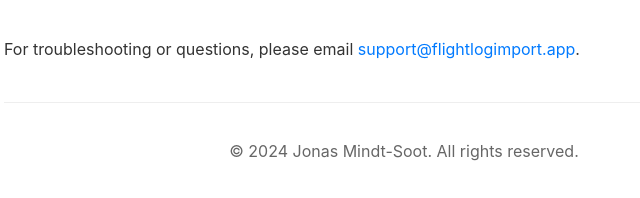
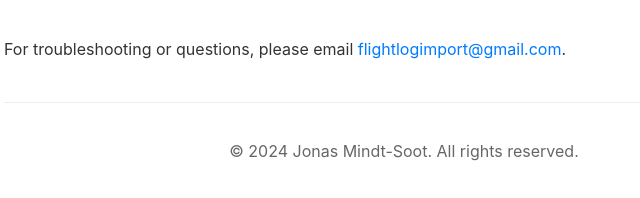
Before and after one commit to jsoot1/FlightLogImport-docs, a plain HTML site: page DOCUMENTATION.html in a window 1280 px wide. Shown: the part 1038-1236 px from the top of the page, 236-876 px from the left. Drawn offline with Linux system fonts and the light colour scheme.

Commit message:
Update DOCUMENTATION.html

```diff
--- a/DOCUMENTATION.html
+++ b/DOCUMENTATION.html
@@ -88,7 +88,7 @@ Date,From,To,Flight Number,Block Time,PIC,F/O,...
     </div>
 
     <div class="section">
-        <p>For troubleshooting or questions, please email <a href="mailto:support@flightlogimport.app">support@flightlogimport.app</a>.</p>
+        <p>For troubleshooting or questions, please email <a href="mailto:flightlogimport@gmail.com">flightlogimport@gmail.com</a>.</p>
     </div>
 
     <div class="center" style="margin-top: 40px; padding-top: 20px; border-top: 1px solid #eee; color: #666;">
```
